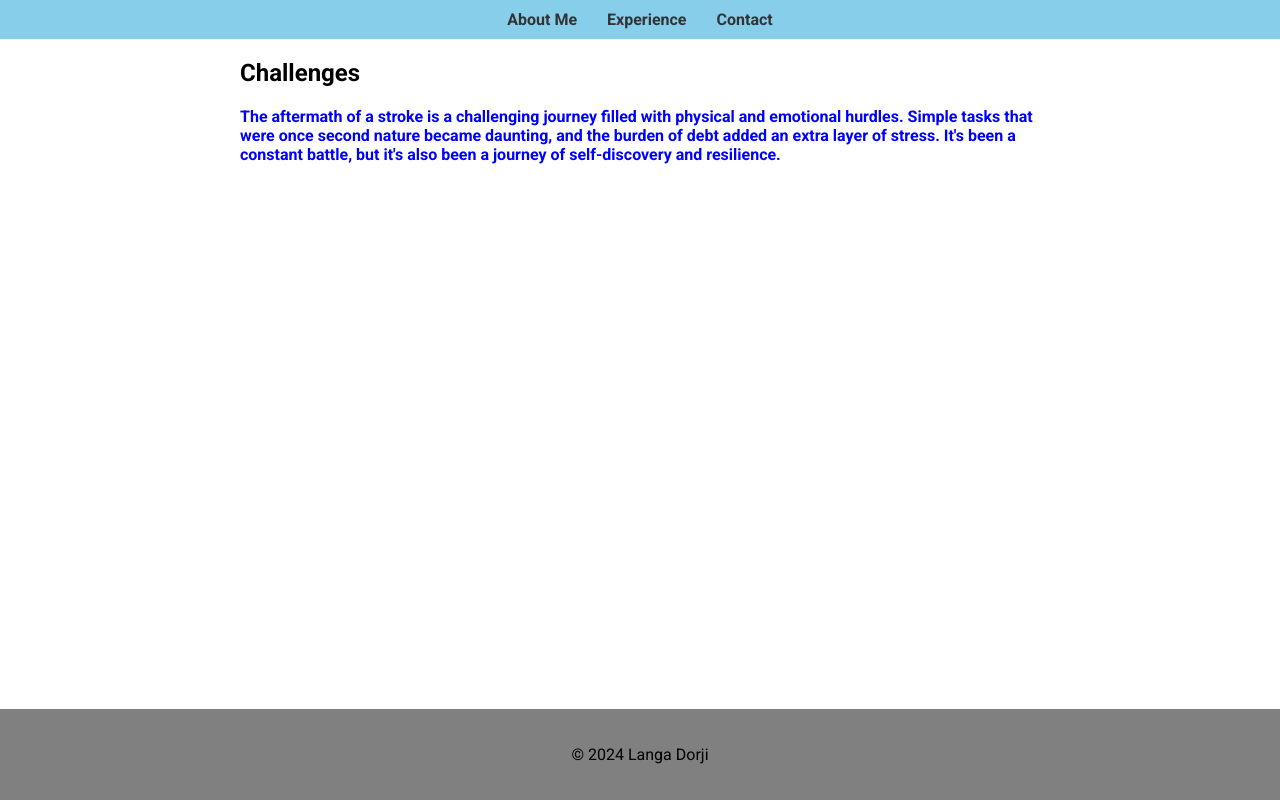
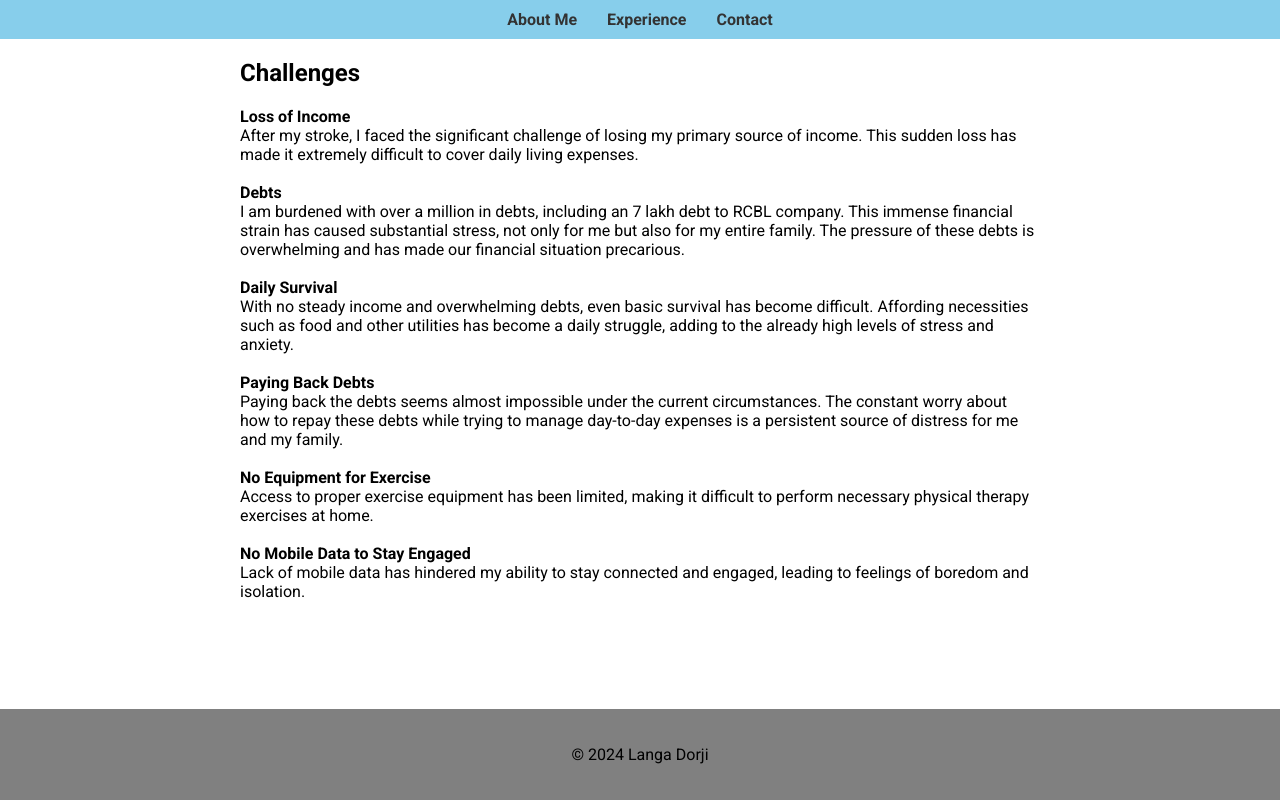
Before and after one commit to LangaDorji/strokeservivor, a plain HTML site: page docs/challange.html in a window 1280 px wide. Drawn offline with Linux system fonts and the light colour scheme.

Commit message:
challanges

```diff
--- a/docs/challange.html
+++ b/docs/challange.html
@@ -24,7 +24,26 @@
 
         <section id="challange">
             <h2>Challenges</h2>
-            <b style="color:blue;">The aftermath of a stroke is a challenging journey filled with physical and emotional hurdles. Simple tasks that were once second nature became daunting, and the burden of debt added an extra layer of stress. It's been a constant battle, but it's also been a journey of self-discovery and resilience.</b><br>
+<p><b>Loss of Income</b><br>
+After my stroke, I faced the significant challenge of losing my primary source of income. This sudden loss has made it extremely difficult to cover daily living expenses.<br><br>
+
+<b>Debts</b><br>
+I am burdened with over a million in debts, including an 7 lakh debt to RCBL company. This immense financial strain has caused substantial stress, not only for me but also for my entire family. The pressure of these debts is overwhelming and has made our financial situation precarious.<br><br>
+<b>Daily Survival</b><br>
+With no steady income and overwhelming debts, even basic survival has become difficult. Affording necessities such as food and other utilities has become a daily struggle, adding to the already high levels of stress and anxiety.<br><br>
+
+<b>Paying Back Debts</b><br>
+Paying back the debts seems almost impossible under the current circumstances. The constant worry about how to repay these debts while trying to manage day-to-day expenses is a persistent source of distress for me and my family.<br><br>
+
+<b>No Equipment for Exercise</b><br>
+Access to proper exercise equipment has been limited, making it difficult to perform necessary physical therapy exercises at home.<br><br>
+
+
+<b>No Mobile Data to Stay Engaged</b><br>
+Lack of mobile data has hindered my ability to stay connected and engaged, leading to feelings of boredom and isolation.<br>
+
+</p>
+
         </section>
     </div>
 
```
